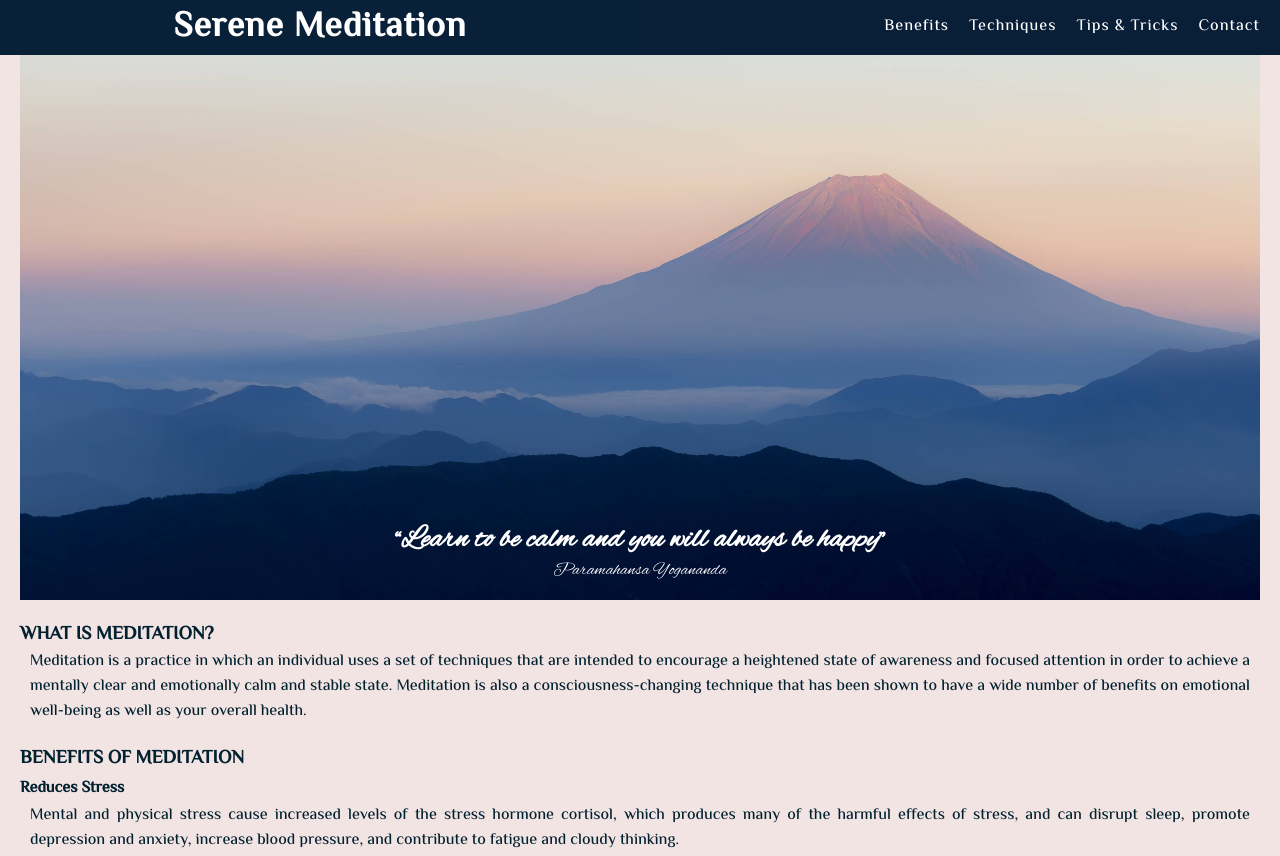
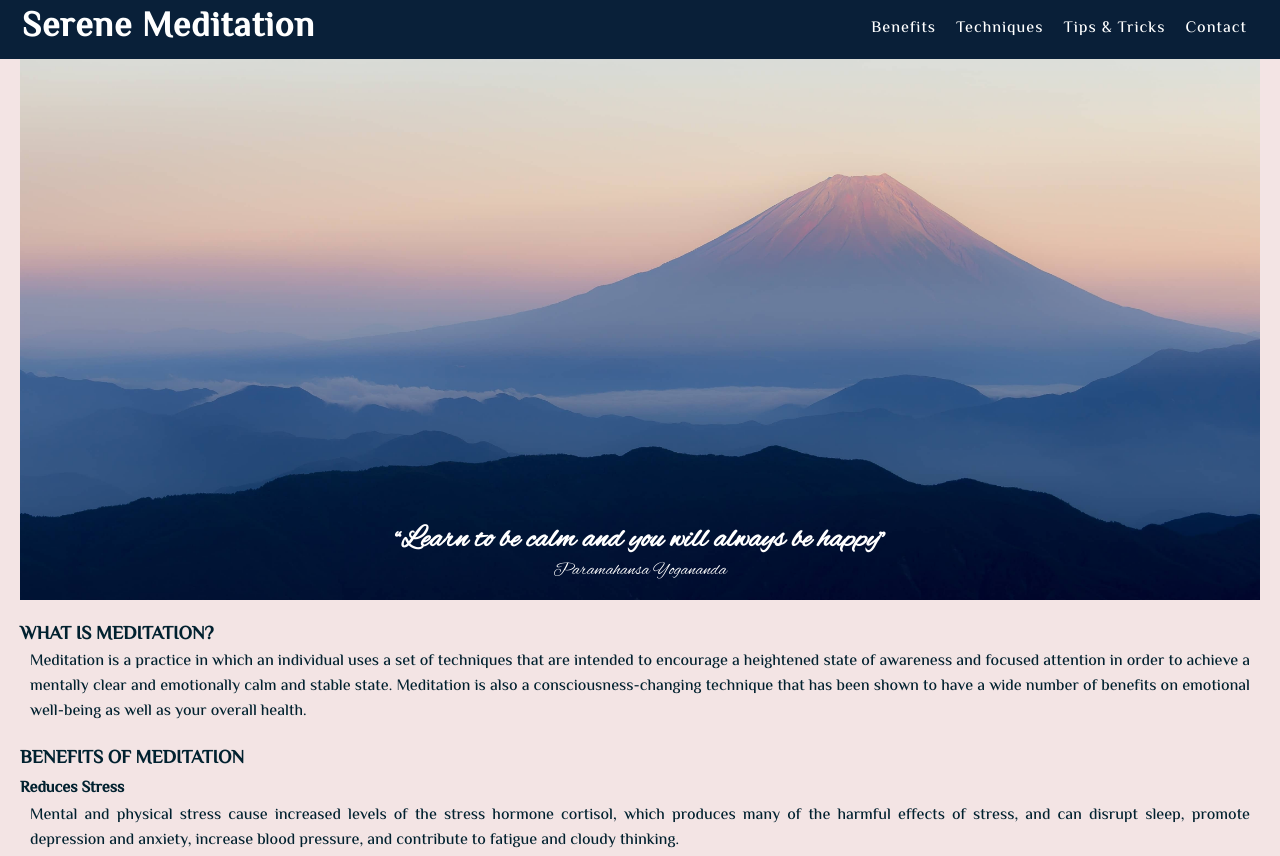
Before and after one commit to ShizukaDonaghue/serene-meditation, a plain HTML site: page index.html in a window 1280 px wide. Shown: the top 856 px of the page. Drawn offline with Linux system fonts and the light colour scheme.

Commit message:
Adjust header style - alignment

```diff
--- a/assets/css/style.css
+++ b/assets/css/style.css
@@ -196,6 +196,8 @@ form p {
 
    #logo {
         grid-column: 1 / 1;
+        text-align: left;
+        margin-left: 2.2rem;
         font-size: 220%;
    }
 
@@ -207,7 +209,7 @@ form p {
         grid-column: 3;
         display: flex;
         justify-content: flex-end;
-        margin-right: 2rem;
+        padding: 1.3rem;
    }
 
    nav a {
```
